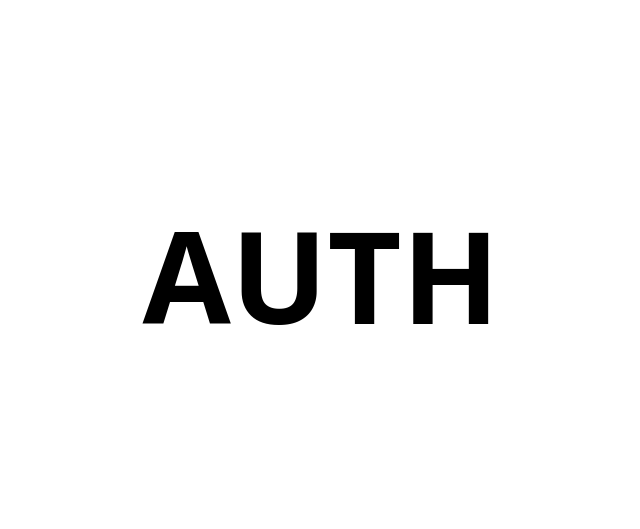
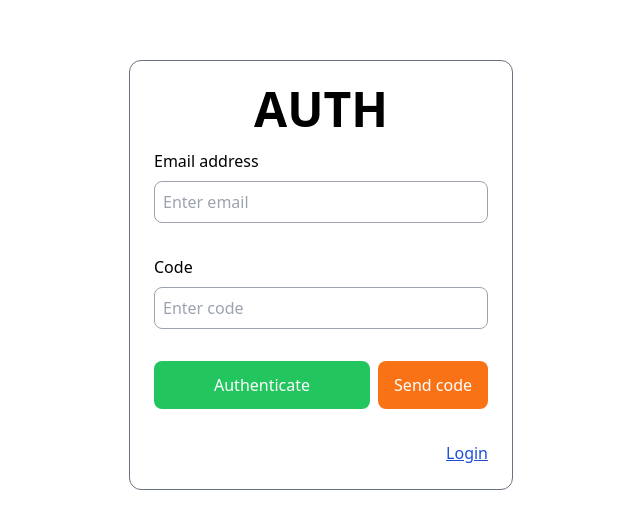
Before and after one commit to tomnguyenhieu/Demo-Vue3-Client, a Vue app: page /auth in a window 1280 px wide. Shown: the part 125-654 px from the top of the page, without its empty margins (319-959 px from the left). Built offline with nearby package versions, Linux system fonts and the light colour scheme; the HTML template or start-up script is replaced by a standard one.

Commit message:
Update views & validator

```diff
--- a/src/validator/validator.js
+++ b/src/validator/validator.js
@@ -10,6 +10,10 @@ const validator  = {
 		email: yup.string().required('Vui lòng nhập email của bạn').email('Vui lòng nhập đúng định dạng của email'),
 		password: yup.string().required('Vui lòng nhập mật khẩu').min(8, 'Vui lòng nhập mật khẩu có độ dài tối thiểu 8 ký tự'),
 		re_password: yup.string().required('Vui lòng nhập lại mật khẩu').oneOf([yup.ref('password')], 'Mật khẩu chưa giống nhau')
+	}),
+	auth: yup.object({
+		email: yup.string().required('Vui lòng nhập email của bạn').email('Vui lòng nhập đúng định dạng của email'),
+		code: yup.string().required('Vui lòng nhập mã code')
 	})
 }
 
--- a/src/views/auth.vue
+++ b/src/views/auth.vue
@@ -1,11 +1,87 @@
 <template>
-	<div class="h-screen flex items-center justify-center">
-		<h1 class="font-bold text-9xl">AUTH</h1>
+	<div class="container flex items-center justify-center h-screen mx-auto">
+		<div class="p-6 border border-gray-500 w-96 rounded-xl">
+			<h1 class="pb-4 text-5xl font-bold text-center uppercase">Auth</h1>
+			<Form v-on:submit="auth" v-bind:validation-schema="validate" class="flex flex-col gap-8">
+				<div class="flex flex-col gap-2">
+					<label for="email">Email address</label>
+					<Field v-model="email" name="email" type="email" class="p-2 border border-gray-400 rounded-lg"
+						id="email" placeholder="Enter email" />
+					<ErrorMessage class="text-red-700" name="email" />
+				</div>
+				<div class="flex flex-col gap-2">
+					<label for="code">Code</label>
+					<Field v-model="code" name="code" type="text" class="p-2 border border-gray-400 rounded-lg"
+						id="password" placeholder="Enter code" />
+					<ErrorMessage class="text-red-700" name="code" />
+				</div>
+				<div class="flex gap-2">
+					<button type="submit"
+						class="p-3 text-white bg-green-500 rounded-lg grow hover:opacity-75">Authenticate</button>
+					<button type="button" v-on:click="sendCode()"
+						class="px-4 py-3 text-white bg-orange-500 rounded-lg hover:opacity-75">Send
+						code</button>
+				</div>
+				<RouterLink to="/login" class="text-right text-blue-700 underline hover:opacity-75">Login
+				</RouterLink>
+			</Form>
+		</div>
 	</div>
 </template>
 
 <script>
+	import validator from '@/validator/validator';
+	import { Form, Field, ErrorMessage } from 'vee-validate';
+	import axios from 'axios';
+
 	export default {
-
+		data() {
+			return {
+				email: "",
+				code: "",
+				errorMessage: "",
+				token: "",
+				authCode: ""
+			};
+		},
+		mounted() {
+			this.token = localStorage.getItem('token');
+		},
+		components: {
+			Form,
+			Field,
+			ErrorMessage
+		},
+		computed: {
+			validate() {
+				return validator.auth;
+			}
+		},
+		methods: {
+			async sendCode() {
+				if (this.email != "") {
+					await axios.get('http://laravel_1.test/api/send-code', {
+						'params': {
+							'email': this.email
+						},
+						'headers': {
+							'Authorization': 'Bearer ' + this.token
+						}
+					}).then((res) => {
+						if (res.data.code == 200) {
+							this.authCode = res.data.data.code;
+						}
+					}).catch((e) => {
+						console.log(e);
+						alert('Không gọi được API');
+					})
+				} else {
+					alert('Vui lòng nhập email của bạn');
+				}
+			},
+			async auth() {
+				await axios.post();
+			}
+		}
 	}
 </script>
--- a/src/views/login.vue
+++ b/src/views/login.vue
@@ -1,7 +1,7 @@
 <template>
-	<div class="container mx-auto h-screen flex items-center justify-center">
-		<div class="w-96 border-gray-500 border rounded-xl p-6">
-			<h1 class="text-5xl font-bold text-center pb-4 uppercase">Login</h1>
+	<div class="container flex items-center justify-center h-screen mx-auto">
+		<div class="p-6 border border-gray-500 w-96 rounded-xl">
+			<h1 class="pb-4 text-5xl font-bold text-center uppercase">Login</h1>
 			<Form v-on:submit="login" v-bind:validation-schema="validate" class="flex flex-col gap-8">
 				<div class="flex flex-col gap-2">
 					<label for="email">Email address</label>
@@ -16,7 +16,7 @@
 					<ErrorMessage class="text-red-700" name="password" />
 				</div>
 				<div class="flex flex-col gap-2">
-					<button type="submit" class="bg-green-500 p-3 hover:opacity-75 text-white rounded-lg">Login</button>
+					<button type="submit" class="p-3 text-white bg-green-500 rounded-lg hover:opacity-75">Login</button>
 					<RouterLink to="/register" class="text-right text-blue-700 underline hover:opacity-75">Register
 					</RouterLink>
 				</div>
--- a/src/views/register.vue
+++ b/src/views/register.vue
@@ -1,7 +1,7 @@
 <template>
-	<div class="container mx-auto h-screen flex items-center justify-center">
-		<div class="w-96 border-gray-500 border rounded-xl p-6">
-			<h1 class="text-5xl font-bold text-center pb-4 uppercase">Register</h1>
+	<div class="container flex items-center justify-center h-screen mx-auto">
+		<div class="p-6 border border-gray-500 w-96 rounded-xl">
+			<h1 class="pb-4 text-5xl font-bold text-center uppercase">Register</h1>
 			<Form v-on:submit="register" v-bind:validation-schema="validate" class="flex flex-col gap-8">
 				<div class="flex flex-col gap-2">
 					<label for="name">Name</label>
@@ -29,7 +29,8 @@
 					<ErrorMessage class="text-red-700" name="re_password" />
 				</div>
 				<div class="flex flex-col gap-2">
-					<button type="submit" class="bg-green-500 p-3 hover:opacity-75 text-white rounded-lg">Login</button>
+					<button type="submit"
+						class="p-3 text-white bg-green-500 rounded-lg hover:opacity-75">Submit</button>
 					<RouterLink to="/login" class="text-right text-blue-700 underline hover:opacity-75">Login
 					</RouterLink>
 				</div>
@@ -71,6 +72,7 @@
 						password: this.password
 					}).then((res) => {
 						if (res.data.code == 200) {
+							alert('Đăng ký thành công!')
 							this.$router.push('/login');
 						} else {
 							console.log(res.data);
```
